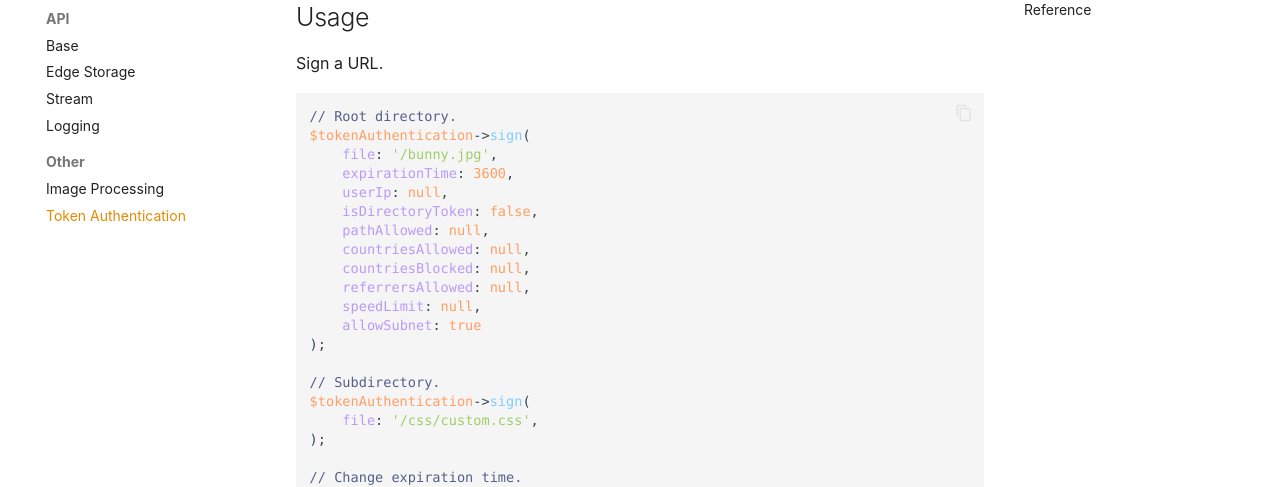
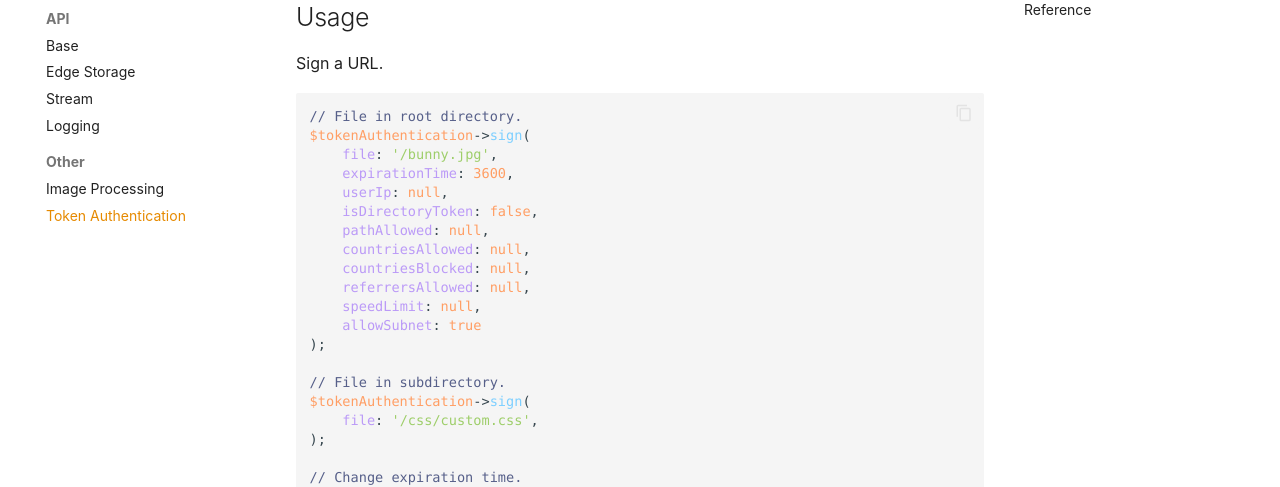
Before and after one commit to ToshY/BunnyNet-PHP, an MkDocs documentation site: the page built from docs/token-authentication.md, in a window 1280 px wide and 900 px high, scrolled down 446 px. Shown: the part 152-639 px from the top of the window. Built offline with MkDocs 1.6.1 and Material for MkDocs 9.7.7, drawn with Linux system fonts in a browser that asks for light colours; some web fonts are replaced; comment, search, counter and statistics services are not loaded; some of the changed text lies outside the part shown.

Commit message:
nitpicks in docs

````diff
--- a/docs/token-authentication.md
+++ b/docs/token-authentication.md
@@ -24,7 +24,7 @@ $tokenAuthentication = new TokenAuthentication(
 Sign a URL.
 
 ```php
-// Root directory.
+// File in root directory.
 $tokenAuthentication->sign(
     file: '/bunny.jpg',
     expirationTime: 3600,
@@ -38,7 +38,7 @@ $tokenAuthentication->sign(
     allowSubnet: true
 );
 
-// Subdirectory.
+// File in subdirectory.
 $tokenAuthentication->sign(
     file: '/css/custom.css',
 );
````
Also changed, not shown: other parts of docs/token-authentication.md (+2 -2 lines).
